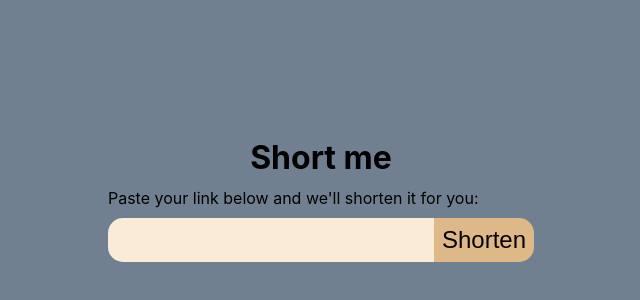
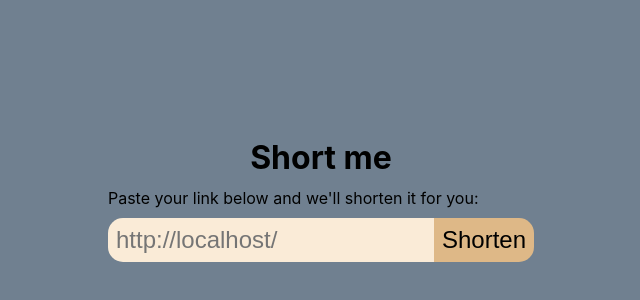
Before and after one commit to wesleycoder/short-me, a Next.js app: page / in a window 1280 px wide. Shown: the part 200-500 px from the top of the page, without its empty margins (319-959 px from the left). Built offline with nearby package versions, Linux system fonts and the light colour scheme.

Commit message:
feat(Home): call api on submit
Render placeholder with current host url
Add typescript types for lodash and valid-url

```diff
--- a/package.json
+++ b/package.json
@@ -13,11 +13,14 @@
     "nanoid": "^3.1.30",
     "next": "12.0.4",
     "react": "17.0.2",
-    "react-dom": "17.0.2"
+    "react-dom": "17.0.2",
+    "valid-url": "^1.0.9"
   },
   "devDependencies": {
+    "@types/lodash": "^4.14.177",
     "@types/node": "16.11.9",
     "@types/react": "17.0.36",
+    "@types/valid-url": "^1.0.3",
     "eslint": "7.32.0",
     "eslint-config-next": "12.0.4",
     "typescript": "4.5.2"
--- a/pages/Home.module.css
+++ b/pages/Home.module.css
@@ -35,6 +35,16 @@
 .input {
   border-radius: 15px 0 0 15px;
   background-color: antiquewhite;
+  outline: none;
+}
+
+.input:focus {
+  background-color: white;
+  outline: 1px solid bisque;
+}
+
+.input.invalid {
+  outline: 2px solid red !important;
 }
 
 .button {
--- a/pages/index.tsx
+++ b/pages/index.tsx
@@ -1,8 +1,42 @@
-import type { NextPage } from "next";
+import type { GetServerSideProps, NextPage } from "next";
 import Head from "next/head";
+import { useCallback, useEffect, useState } from "react";
+import { TextInput } from "../components/atoms";
+import { getRequestHostUrl, validateUrl } from "../utils";
 import styles from "./Home.module.css";
 
-const Home: NextPage = () => {
+interface HomeProps {
+  host?: string;
+}
+
+const useHostURL = (defaultHost: string = "https://short.me") => {
+  const [host, setHost] = useState(defaultHost);
+
+  useEffect(() => {
+    setHost(window?.location?.href || defaultHost);
+  }, [defaultHost]);
+
+  return host;
+};
+
+const Home: NextPage<HomeProps> = ({ host }) => {
+  const placeholder = useHostURL(host);
+  const [url, setUrl] = useState("");
+  const [isValid, setIsValid] = useState(true);
+
+  const onSubmit = useCallback(async (e) => {
+    e.preventDefault();
+    if (validateUrl(url)) {
+      await fetch("/api/shorten", {
+        method: "POST",
+        headers: {
+          "Content-Type": "application/json",
+        },
+        body: JSON.stringify({ url }),
+      });
+    }
+  }, [url]);
+
   return (
     <div className={styles.container}>
       <Head>
@@ -12,13 +46,30 @@ const Home: NextPage = () => {
       </Head>
 
       <h1 className={styles.title}>Short me</h1>
-      <form className={styles.form}>
-        <label htmlFor="link" className={styles.label}>
+      <form
+        action="/api/shorten"
+        method="POST"
+        noValidate
+        onSubmit={onSubmit}
+        className={styles.form}
+      >
+        <label htmlFor="url" className={styles.label}>
           Paste your link below and we&#39;ll shorten it for you:
         </label>
         <div className={styles.formGroup}>
-          <input name="link" type="text" className={styles.input} />
-          <button type="submit" className={styles.button}>
+          <TextInput
+            name="url"
+            type="url"
+            defaultValue={url}
+            className={[styles.input, !isValid && styles.invalid].filter(
+              Boolean,
+            ).join(" ")}
+            onChangeText={setUrl}
+            onValidate={setIsValid}
+            validate={validateUrl}
+            placeholder={placeholder}
+          />
+          <button disabled={!isValid} type="submit" className={styles.button}>
             Shorten
           </button>
         </div>
@@ -27,4 +78,10 @@ const Home: NextPage = () => {
   );
 };
 
+export const getServerSideProps: GetServerSideProps = async (ctx) => ({
+  props: {
+    host: `${getRequestHostUrl(ctx.req).origin}/`,
+  },
+});
+
 export default Home;
```
Also changed, not shown: 1 other file (tests, documents, lock files or other folders).
